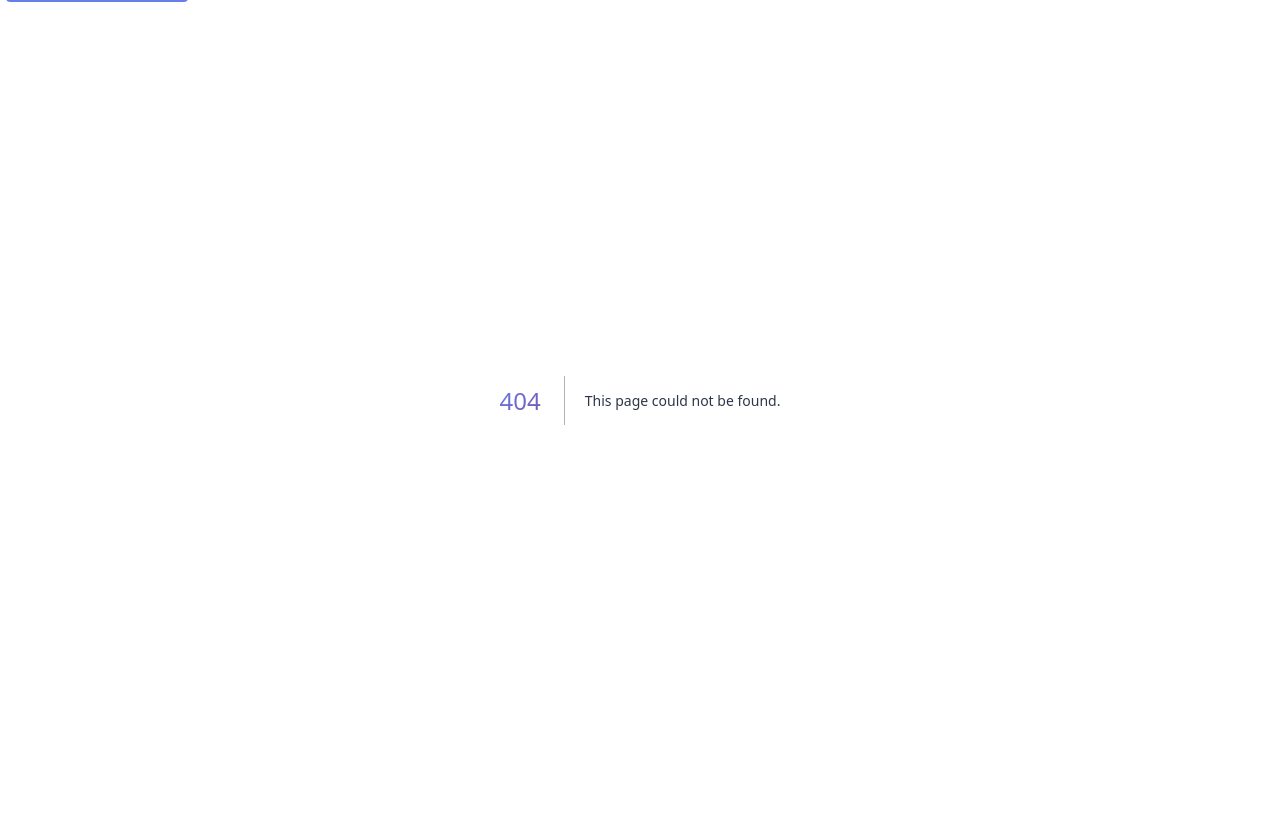
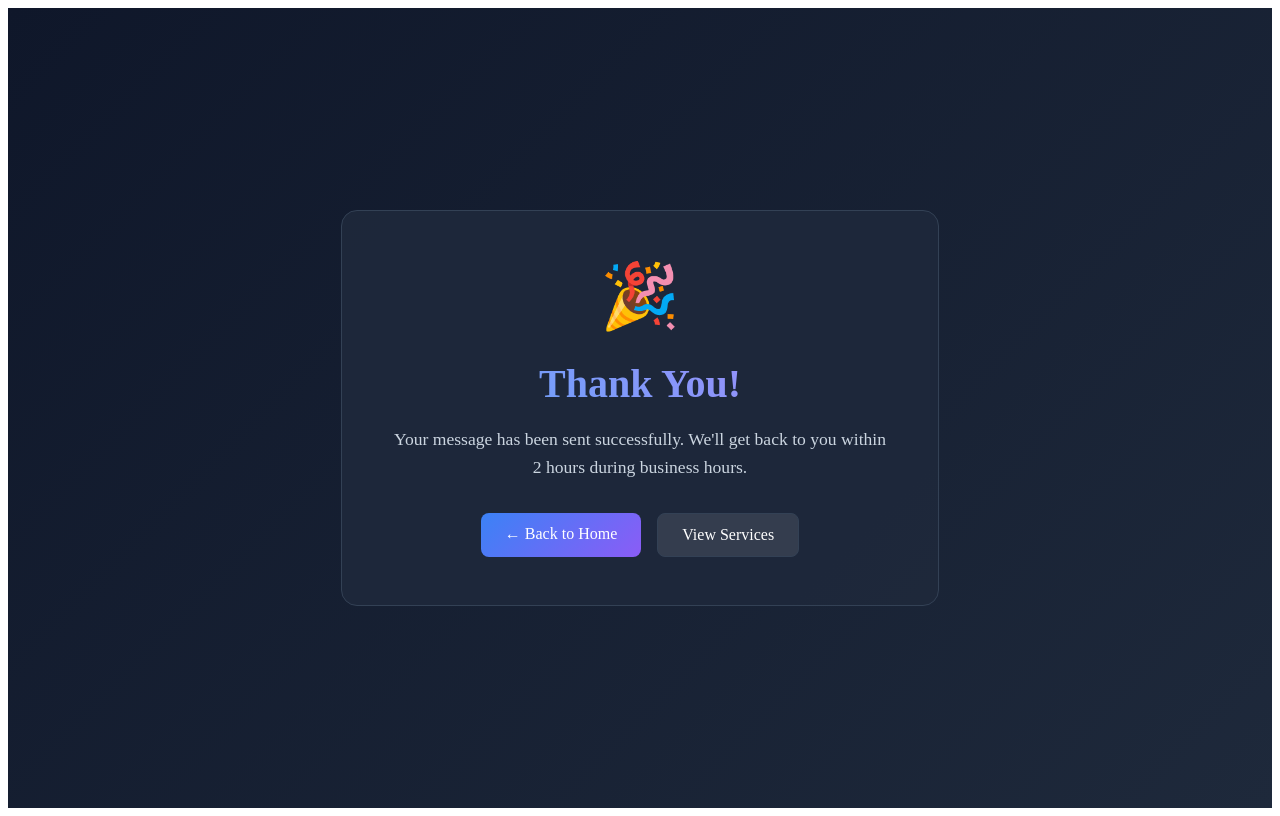
Before and after one commit to TOOSII102/BASE-WEB-APP2, a Next.js app: page /thank-you in a window 1280 px wide. Before the commit this address had no page. Built offline with nearby package versions, Linux system fonts and the light colour scheme.

Commit message:
Create thank-you.js

```diff
--- /dev/null
+++ b/pages/thank-you.js
@@ -0,0 +1,73 @@
+import Link from 'next/link'
+
+export default function ThankYou() {
+  return (
+    <div style={{
+      minHeight: '100vh',
+      background: 'linear-gradient(135deg, #0f172a 0%, #1e293b 100%)',
+      color: 'white',
+      display: 'flex',
+      alignItems: 'center',
+      justifyContent: 'center'
+    }}>
+      <div style={{
+        background: 'rgba(30, 41, 59, 0.9)',
+        padding: '3rem',
+        borderRadius: '16px',
+        border: '1px solid #334155',
+        textAlign: 'center',
+        maxWidth: '500px',
+        margin: '2rem'
+      }}>
+        <div style={{ fontSize: '4rem', marginBottom: '1rem' }}>🎉</div>
+        <h1 style={{
+          fontSize: '2.5rem',
+          marginBottom: '1rem',
+          background: 'linear-gradient(45deg, #60a5fa, #a78bfa)',
+          backgroundClip: 'text',
+          WebkitBackgroundClip: 'text',
+          color: 'transparent'
+        }}>
+          Thank You!
+        </h1>
+        <p style={{
+          fontSize: '1.1rem',
+          color: '#cbd5e0',
+          marginBottom: '2rem',
+          lineHeight: 1.6
+        }}>
+          Your message has been sent successfully. We'll get back to you within 2 hours during business hours.
+        </p>
+        <div style={{ display: 'flex', gap: '1rem', justifyContent: 'center', flexWrap: 'wrap' }}>
+          <Link
+            href="/"
+            style={{
+              background: 'linear-gradient(135deg, #3b82f6, #8b5cf6)',
+              color: 'white',
+              padding: '0.75rem 1.5rem',
+              borderRadius: '8px',
+              textDecoration: 'none',
+              fontWeight: '500'
+            }}
+          >
+            ← Back to Home
+          </Link>
+          <Link
+            href="/services"
+            style={{
+              background: 'rgba(255, 255, 255, 0.1)',
+              color: 'white',
+              padding: '0.75rem 1.5rem',
+              borderRadius: '8px',
+              textDecoration: 'none',
+              fontWeight: '500',
+              border: '1px solid #334155'
+            }}
+          >
+            View Services
+          </Link>
+        </div>
+      </div>
+    </div>
+  )
+}
```
